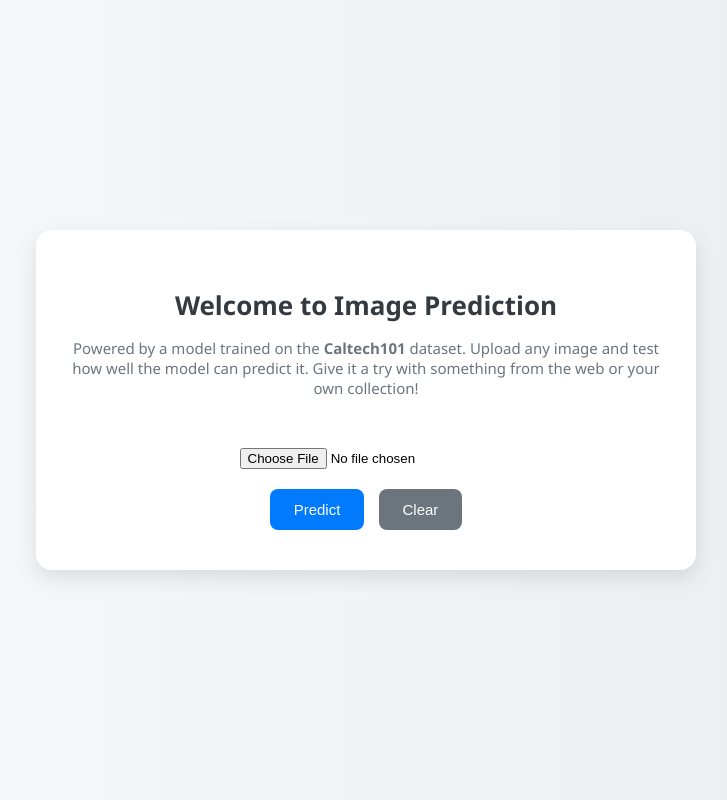
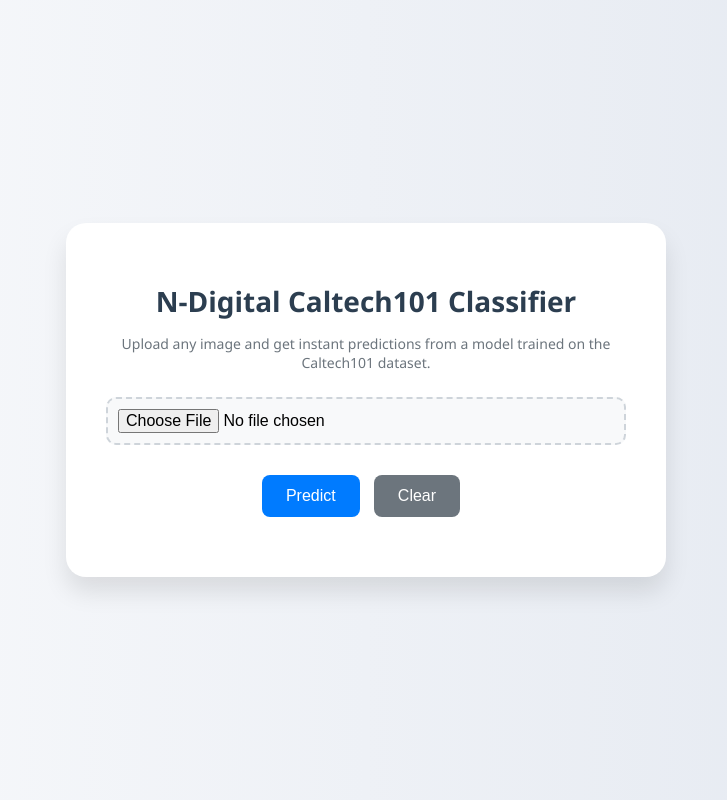
Before and after one commit to NukhuGama/ml-development, a Django app: page / in a window 1280 px wide. Shown: the whole page, without its empty margins (274-1001 px from the left). Run offline with Django 5.2, Linux system fonts and the light colour scheme; parts of the project's set-up code (start-up, migrations or seed data) failed here and were passed over.

Commit message:
Reestructure the FE

```diff
--- a/image_prediction_web/predictor/static/css/style.css
+++ b/image_prediction_web/predictor/static/css/style.css
@@ -1,76 +1,83 @@
+* {
+            box-sizing: border-box;
+        }
         body {
+            margin: 0;
             font-family: 'Segoe UI', Tahoma, Geneva, Verdana, sans-serif;
-    background: linear-gradient(to right, #f8f9fa, #e9ecef);
+            background: linear-gradient(to right, #f9fafc, #e3e8f0);
             display: flex;
+            justify-content: center;
             align-items: center;
-    justify-content: center;
             min-height: 100vh;
-    margin: 0;
         }
-
-.container {
+        .card {
             background: white;
-    padding: 40px 30px;
-    border-radius: 16px;
-    box-shadow: 0 8px 20px rgba(0, 0, 0, 0.1);
+            padding: 40px;
+            border-radius: 20px;
+            box-shadow: 0 15px 25px rgba(0, 0, 0, 0.1);
             max-width: 600px;
             width: 100%;
             text-align: center;
         }
-
         h1 {
-    font-size: 26px;
+            font-size: 28px;
+            color: #2c3e50;
             margin-bottom: 10px;
-    color: #343a40;
         }
-
         p.description {
-    font-size: 15px;
+            font-size: 14px;
             color: #6c757d;
-    margin-bottom: 30px;
+            margin-bottom: 25px;
         }
-
         input[type="file"] {
-    margin: 20px 0;
+            padding: 10px;
+            font-size: 16px;
+            border: 2px dashed #ced4da;
+            border-radius: 10px;
+            background: #f8f9fa;
+            width: 100%;
+            margin-bottom: 20px;
+            cursor: pointer;
         }
-
         button {
             background: #007bff;
             color: white;
             border: none;
             padding: 12px 24px;
-    font-size: 15px;
+            font-size: 16px;
             border-radius: 8px;
             cursor: pointer;
-    transition: background 0.3s;
+            margin-top: 10px;
+            margin-right: 10px;
+            transition: background 0.3s ease;
         }
-
         button:hover {
             background: #0056b3;
         }
-
         .clear-btn {
-    background: #6c757d;
-    margin-left: 10px;
+            background-color: #6c757d;
         }
-
-img.preview-image {
-    margin-top: 20px;
-    max-width: 100%;
-    border-radius: 10px;
-    border: 1px solid #ddd;
-    display: block;
-    margin-left: auto;
-    margin-right: auto;
-}
-
-#prediction-results {
+        .image-preview {
             margin-top: 20px;
         }
-
-/* .img-class {
-    margin-top: 20px;
+        .image-preview img {
             max-width: 100%;
-    border-radius: 10px;
+            border-radius: 12px;
             border: 1px solid #ddd;
-} */
+            box-shadow: 0 4px 12px rgba(0, 0, 0, 0.05);
+        }
+        .result {
+            margin-top: 25px;
+        }
+        .result h3, .result h4 {
+            color: #333;
+            margin: 10px 0;
+        }
+        #preview {
+            display: block;
+            margin: 20px auto;
+            max-width: 100%;
+            border-radius: 12px;
+            border: 1px solid #ddd;
+            box-shadow: 0 4px 12px rgba(0, 0, 0, 0.05);
+        }
--- a/image_prediction_web/predictor/templates/index.html
+++ b/image_prediction_web/predictor/templates/index.html
@@ -7,31 +7,29 @@
     <link rel="stylesheet" href="{% static 'css/style.css' %}">
 </head>
 <body>
-    <div class="container">
-        <h1>Welcome to Image Prediction</h1>
-        <p class="description">
-            Powered by a model trained on the <strong>Caltech101</strong> dataset. Upload any image and test how well the model can predict it. Give it a try with something from the web or your own collection!
-        </p>
+    <div class="card">
+        <h1>N-Digital Caltech101 Classifier</h1>
+        <p class="description">Upload any image and get instant predictions from a model trained on the Caltech101 dataset.</p>
 
         <form method="post" enctype="multipart/form-data" id="prediction-form">
-            <div >
-                {% csrf_token %}
-                <input type="file" class="img-class" id="image-input" name="image" accept="image/*" onchange="previewImage(event)" required>
-                <br>
+            {% csrf_token %}
+            <input type="file" id="image-input" name="image" accept="image/*" onchange="previewImage(event)" required>
+            <div>
                 <button type="submit">Predict</button>
-                <button type="button" class="clear-btn" id="clear-button">Clear</button>
-
+                <button type="button" class="clear-btn" id="clear-button" onclick="clearForm()">Clear</button>
             </div>
-
         </form>
 
-        <img id="preview"  class="preview-image" style="display: none;" alt="Image Preview" />
+        <div class="image-preview" id="preview-wrapper" style="text-align: center;">
+            <img id="preview" src="" alt="Preview Image" style="display: none; margin: 20px auto;">
+        </div>
+
 
         {% if class_name %}
-        <div id="prediction-results">
+        <div class="result" id="prediction-results">
             <h3>Prediction: {{ class_name }}</h3>
             <h4>Confidence: {{ confidence }}%</h4>
-            <img id="result-image" class="preview-image" src="{{ image_url }}" alt="Prediction Result">
+            <img src="{{ image_url }}" alt="Predicted Image" class="image-preview">
         </div>
         {% endif %}
     </div>
```
Lines whose indentation alone changed are shown as unchanged.
